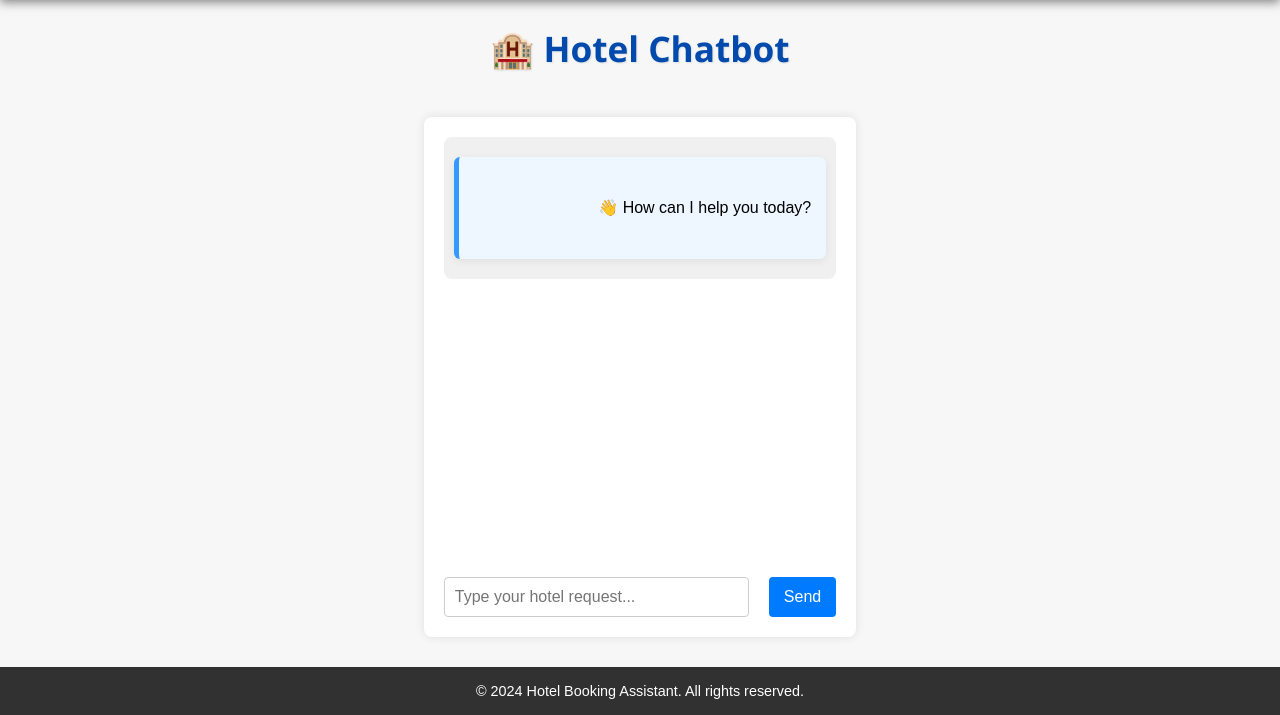
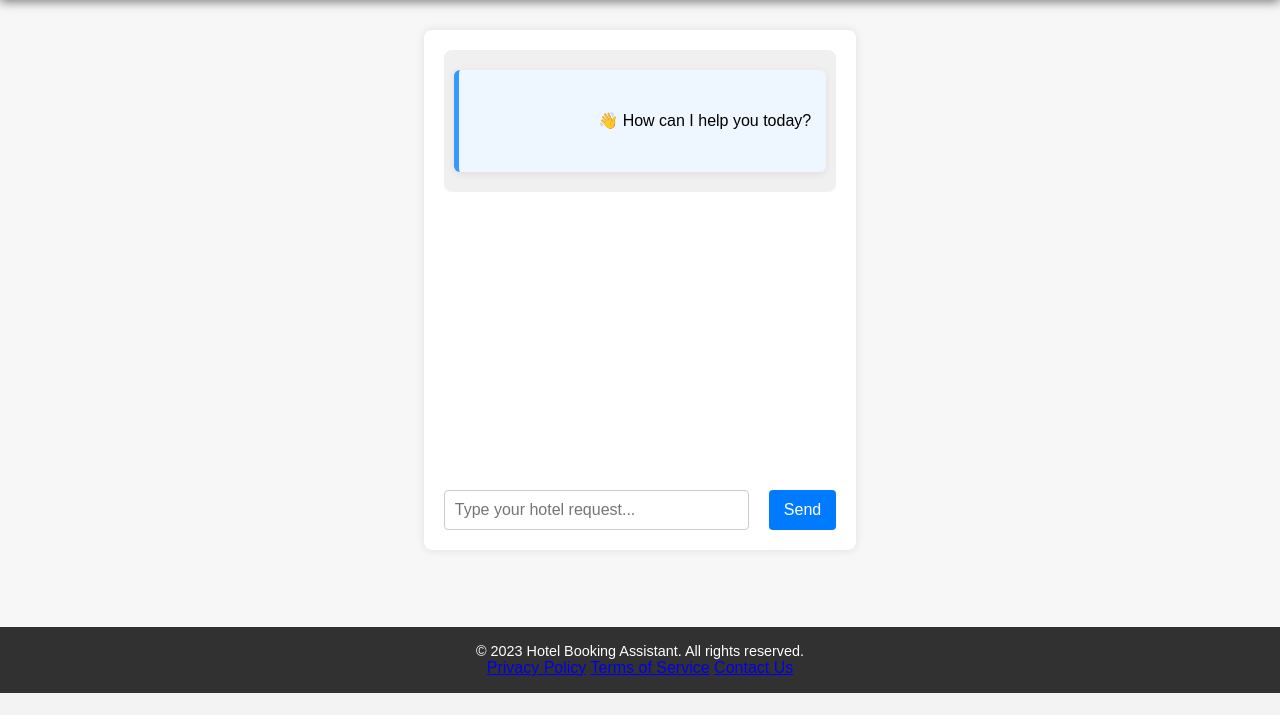
Before and after one commit to Bhaumik182001/hotel_booking_assistant, a Flask app: page / in a window 1280 px wide. Shown: the part 107-822 px from the top of the page. After the commit the page ends 800 px from the top, so only its background shows below. Run offline with Flask 2, Linux system fonts and the light colour scheme.

Commit message:
Update index.html

```diff
--- a/templates/index.html
+++ b/templates/index.html
@@ -91,17 +91,7 @@
     </header>
 
 <body>
-    <h1 style="
-    text-align: center;
-    font-size: 2.2em;
-    font-weight: bold;
-    font-family: 'Segoe UI', sans-serif;
-    color: #004aad;
-    margin-bottom: 15px;
-    text-shadow: 1px 1px 2px rgba(0,0,0,0.1);
-">
-    🏨 Hotel Chatbot
-</h1>
+
 <div class="container">
     <div class="chat-box" id="chat-container">
         {% for entry in chat_history %}
@@ -136,9 +126,16 @@
     }
   };
 </script>
-    <footer class="footer">
-        <p>&copy; 2024 Hotel Booking Assistant. All rights reserved.</p>
-    </footer>
+<footer class="footer">
+    <div class="footer-content">
+        <p>&copy; 2023 Hotel Booking Assistant. All rights reserved.</p>
+        <div class="footer-links">
+            <a href="#">Privacy Policy</a>
+            <a href="#">Terms of Service</a>
+            <a href="#">Contact Us</a>
+        </div>
+    </div>
+</footer>
 
 </body>
 </html>
```
